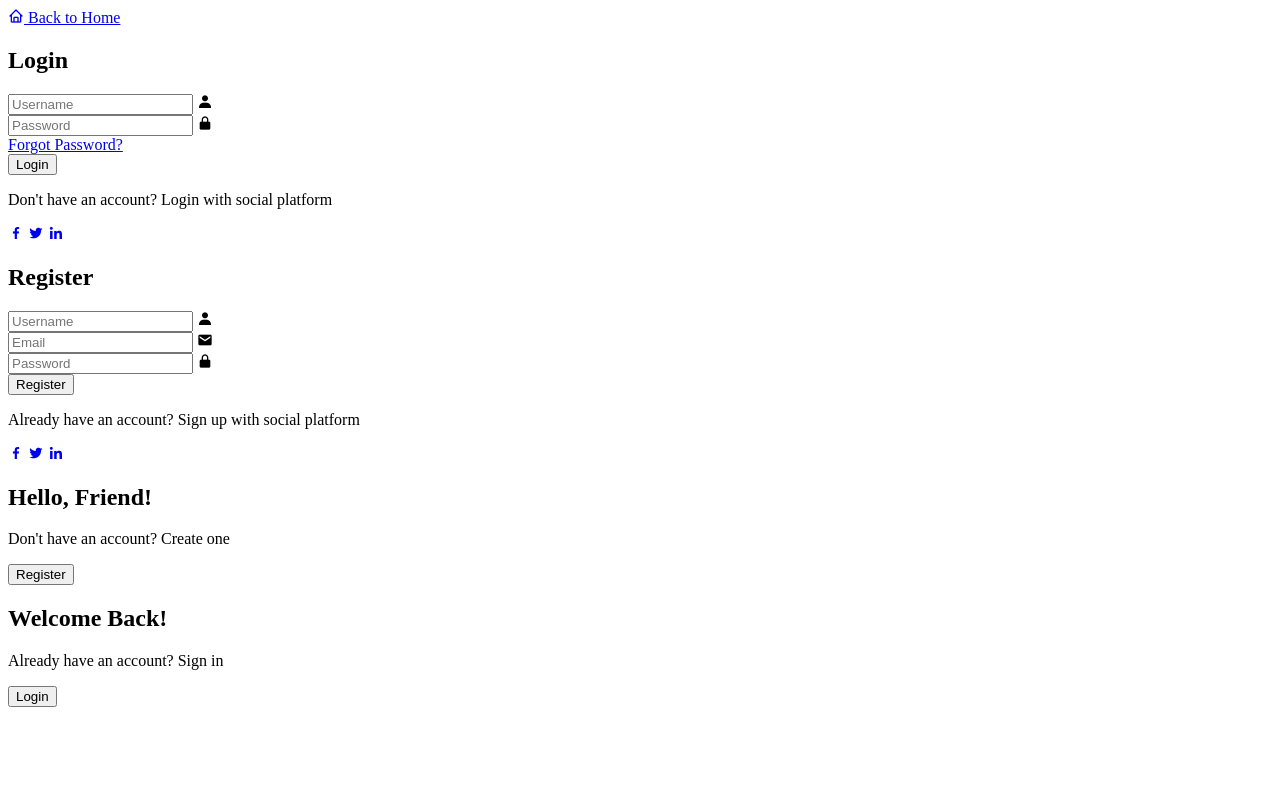
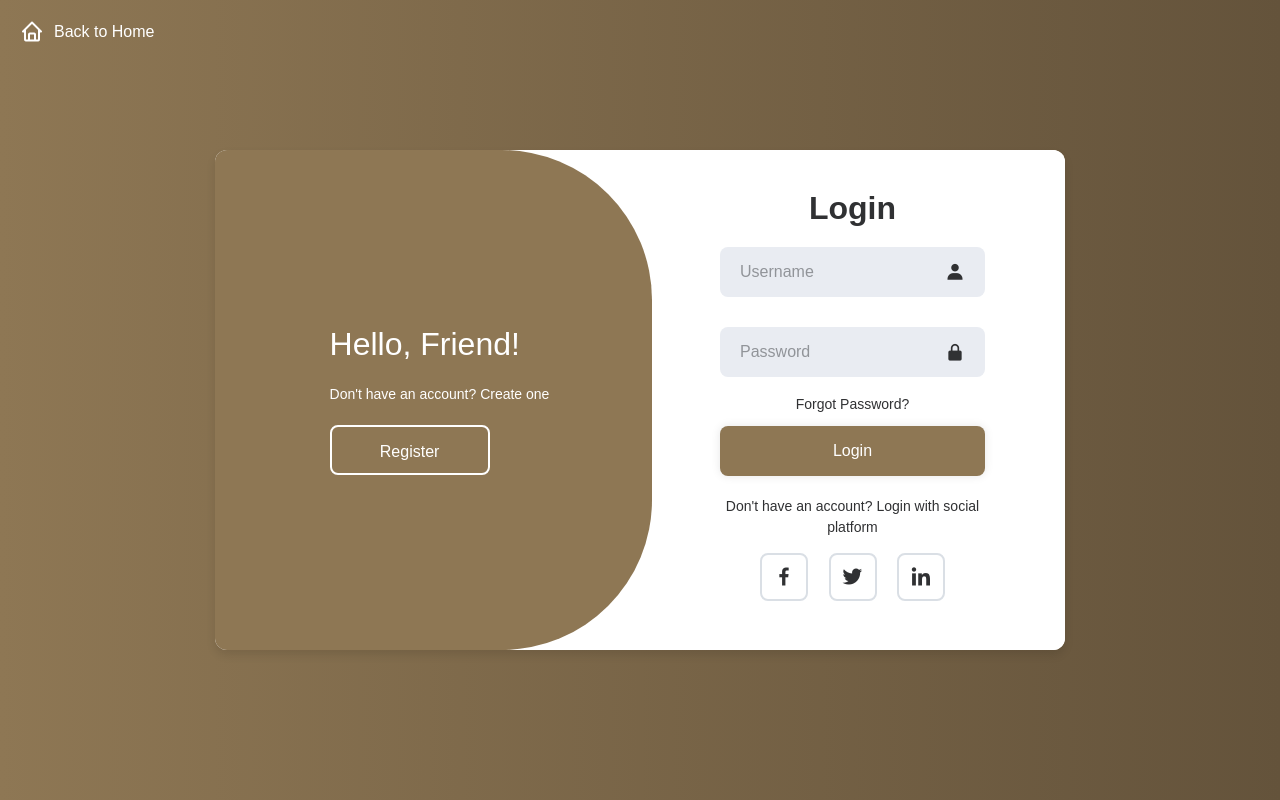
Before and after one commit to Abdallayasseer/Bakery-Website, a plain HTML site: page assets/pages/Sign-Login/sign.html in a window 1280 px wide. Drawn offline with nearby package versions, Linux system fonts and the light colour scheme; the site is published under a folder, as on GitHub Pages, so addresses that start at the root find nothing; a web font is replaced by a local one.

Commit message:
Bakery Website

```diff
--- a/assets/pages/Sign-Login/sign.html
+++ b/assets/pages/Sign-Login/sign.html
@@ -6,7 +6,7 @@
     <meta name="viewport" content="width=device-width, initial-scale=1.0">
     <title>Sign in - Engage Bakery</title>
     <link href='https://unpkg.com/boxicons@2.1.4/css/boxicons.min.css' rel='stylesheet'>
-    <link rel="stylesheet" href="/assets/css/sign.css">
+    <link rel="stylesheet" href="../../css/sign.css">
 </head>
 
 <body>
```
